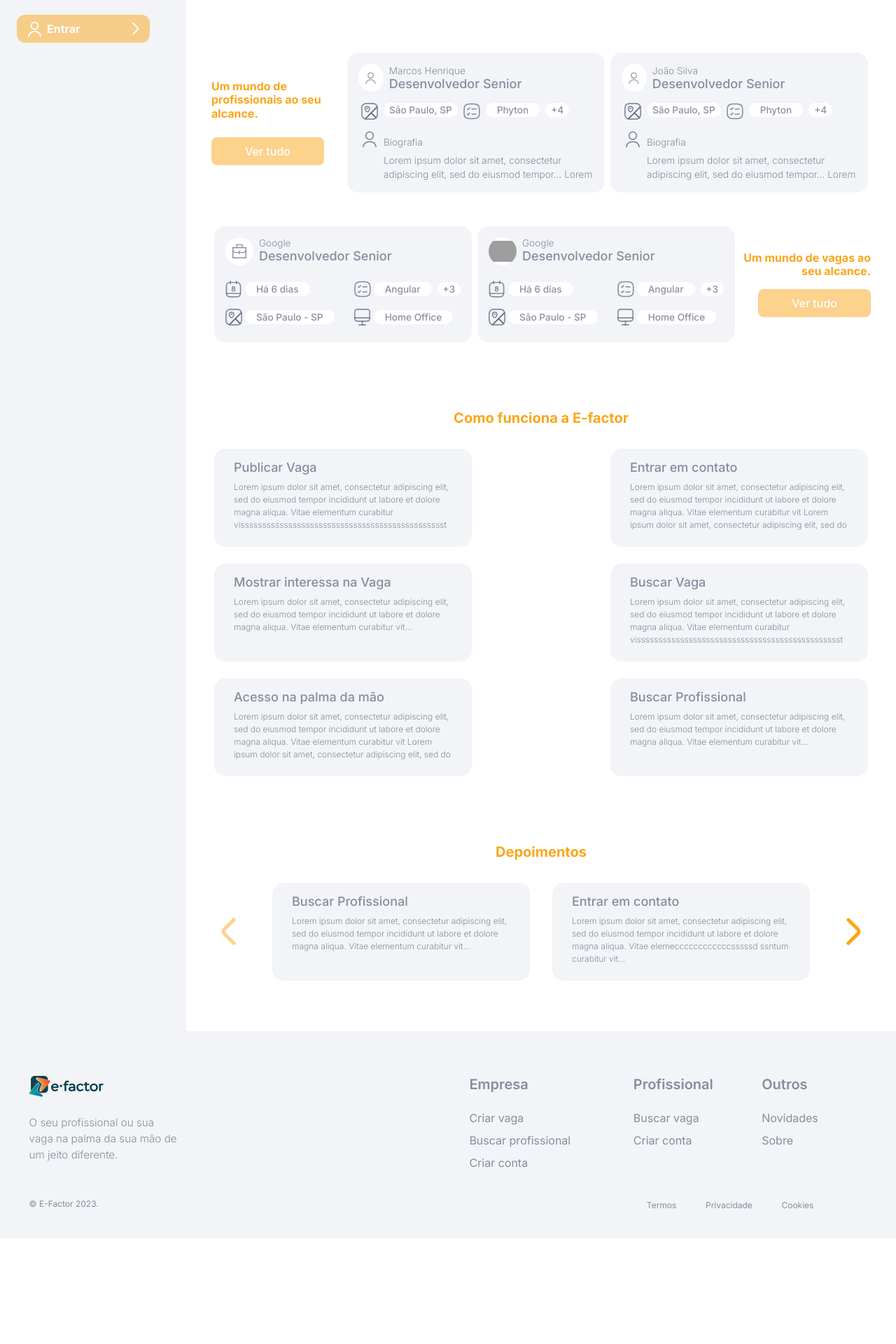
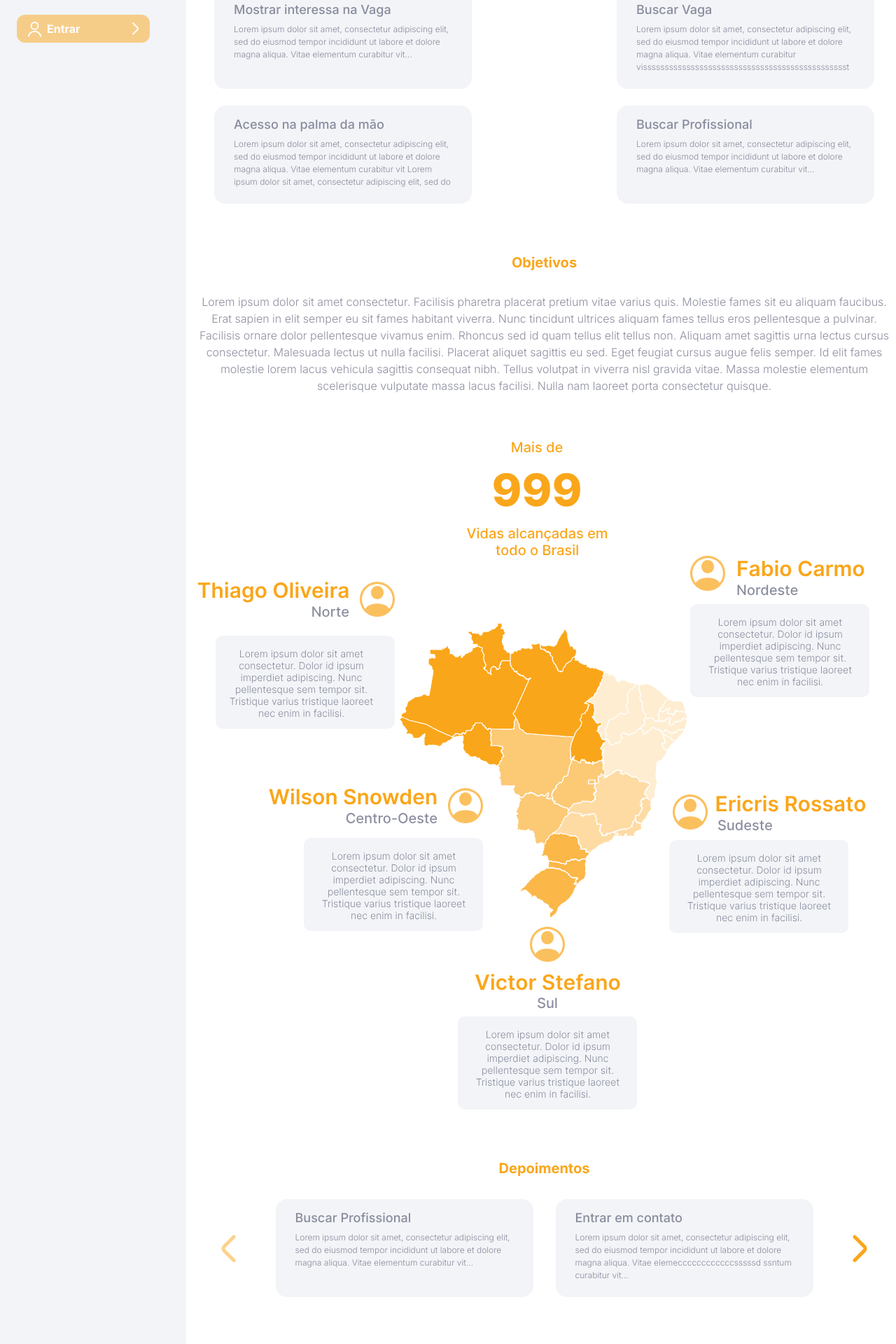
Before and after one commit to victor-companye-academy/E-Factor_FrontEnd, an Angular app in the folder educ-front-efactor/: page / in a window 1280 px wide. Shown: the part 435-2355 px from the top of the page at 70% size. Before the commit the page ends 2204 px from the top, so only its background shows below. Built offline with nearby package versions, Linux system fonts and the light colour scheme; grey boxes are pictures that could not be loaded.

Commit message:
feat: Page About

```diff
--- a/educ-front-efactor/src/app/app-routing.module.ts
+++ b/educ-front-efactor/src/app/app-routing.module.ts
@@ -1,10 +1,11 @@
 import { NgModule } from '@angular/core';
 import { RouterModule, Routes } from '@angular/router';
 import { HomeComponent } from './pages/home/home.component';
+import { AboutComponent } from './pages/about/about.component';
 
 const routes: Routes = [{
   path:'',
-  component: HomeComponent
+  component: AboutComponent
 },
 {
   path:'**',
--- a/educ-front-efactor/src/app/app.module.ts
+++ b/educ-front-efactor/src/app/app.module.ts
@@ -4,11 +4,12 @@ import { BrowserModule } from '@angular/platform-browser';
 import { NgModule } from '@angular/core';
 import { SharedModule } from './shared/shared.module';
 import { HomeComponent } from './pages/home/home.component';
+import { AboutComponent } from './pages/about/about.component';
 
 
 @NgModule({
   declarations: [
-    AppComponent, HomeComponent
+    AppComponent, HomeComponent, AboutComponent
   ],
   imports: [
     BrowserModule,
--- /dev/null
+++ b/educ-front-efactor/src/app/pages/about/about.component.html
@@ -0,0 +1,76 @@
+<main class="d-flex w-100 main">
+    <div class="sidebar">
+        <app-sidebar></app-sidebar>
+    </div>
+
+    <div class="w-100 container fadeIn">
+        <button type="button" class="fadeIn border-0 mt-5 tobble w-100 d-flex justify-content-end px-4 bg-transparent">
+            <img src="assets/icons/tobble.svg" alt="Icone seta" title="Mudar modo">
+        </button>
+
+        <h1 class="fw-bold fs-5 mt-1 w-100 p-4">
+            Sobre a E-Factor
+        </h1>
+
+        <section class=" d-flex w-100 p-4 justify-content-center mt-4">
+            <div class="div-aboult d-flex justify-content-center flex-column align-items-center overflow-hidden">
+                <h2 class="fw-bold fs-5">
+                    Como funciona a E-factor
+                </h2>
+
+                <div class="d-flex flex-wrap justify-content-between overflow-hidden mt-2">
+                    <span *ngFor="let card of about" class="mx-1">
+                        <card-details [card]="card" class="mt-4"></card-details>
+                    </span>
+                </div>
+            </div>
+        </section>
+
+        <section class="d-flex flex-column align-items-center mt-5 overflow-hidden">
+            <h2 class="fw-bold fs-5">
+                Objetivos
+            </h2>
+            <p class="text-center fw-light mt-4">
+                Lorem ipsum dolor sit amet consectetur. Facilisis pharetra placerat pretium vitae varius quis. Molestie
+                fames sit eu aliquam faucibus. Erat sapien in elit semper eu sit fames habitant viverra. Nunc tincidunt
+                ultrices aliquam fames tellus eros pellentesque a pulvinar. Facilisis ornare dolor pellentesque vivamus
+                enim. Rhoncus sed id quam tellus elit tellus non. Aliquam amet sagittis urna lectus cursus consectetur.
+                Malesuada lectus ut nulla facilisi. Placerat aliquet sagittis eu sed. Eget feugiat cursus augue felis
+                semper.
+                Id elit fames molestie lorem lacus vehicula sagittis consequat nibh. Tellus volutpat in viverra nisl
+                gravida vitae. Massa molestie elementum scelerisque vulputate massa lacus facilisi. Nulla nam laoreet
+                porta consectetur quisque.
+            </p>
+        </section>
+
+        <section class="d-flex flex-column align-items-center mt-4 overflow-hidden">
+            <img src="assets/imgs/brazilian-regions.svg" class="mt-4"
+                alt="Mapa do Brasil com destaque onde há maior números de pessoas impactadas." title="Mapa">
+        </section>
+
+        <section class="mt-5 mb-5  me-0 w-100 p-4 ">
+            <div class="container d-flex justify-content-center flex-column align-items-center">
+                <h2 class="fw-bold fs-5">
+                    Depoimentos
+                </h2>
+                <div class="testimonials d-flex mt-4 w-100 justify-content-between overflow-hidden">
+                    <button type="button" class="border-0 bg-transparent arrow" (click)="prevCard()">
+                        <img src="assets/icons/arrow-left.svg" alt="Icone seta esquerda">
+                    </button>
+
+                    <div class="d-flex w-100 justify-content-center">
+                        <card-details [card]="testimonials[currentIndex]" class="mx-3"></card-details>
+                        <card-details [card]="testimonials[(currentIndex + 1) % testimonials.length]"
+                            class="mx-3"></card-details>
+                    </div>
+
+                    <button type="button" class="border-0 bg-transparent arrow" (click)="nextCard()">
+                        <img src="assets/icons/arrow-right.svg" alt="Icone seta direita">
+                    </button>
+                </div>
+            </div>
+        </section>
+    </div>
+</main>
+
+<app-footer class="footer"></app-footer>
--- /dev/null
+++ b/educ-front-efactor/src/app/pages/about/about.component.scss
@@ -0,0 +1,37 @@
+:host{
+    color: var(--text);
+
+    .main{
+        min-height: 100vh;
+        h2,
+        h1,
+        h3,
+        span,
+        .text-color-primary {
+            color: var(--primary);
+        }
+    }
+
+    section{
+        .amount{
+            max-width: 12rem;
+        }
+                .arrow{
+            min-width: 1.5625rem;
+        }
+        .arrow:hover {
+            transform: scale(1.2);
+            transition: all 0.5s;
+        }
+    }
+
+    button {
+        background: var(--secondary);
+
+        color: var(--text-white);
+        &:hover {
+            background: var(--primary);
+        }
+    }
+
+}
--- /dev/null
+++ b/educ-front-efactor/src/app/pages/about/about.component.ts
@@ -0,0 +1,64 @@
+import { Component } from '@angular/core';
+import { CardDetails } from 'src/app/core/interfaces/card-details';
+
+@Component({
+  selector: 'app-about',
+  templateUrl: './about.component.html',
+  styleUrls: ['./about.component.scss']
+})
+export class AboutComponent {
+  protected about: Array<CardDetails> = [
+    {
+      // src: 'https://logosmarcas.net/wp-content/uploads/2020/09/Google-Logo.png',
+      title: "Publicar Vaga",
+      description: "Lorem ipsum dolor sit amet, consectetur adipiscing elit, sed do eiusmod tempor incididunt ut labore et dolore magna aliqua. Vitae elementum curabitur vissssssssssssssssssssssssssssssssssssssssssssssst Lorem ipsum dolor sit amet, consectetur adipiscing elit, sed do eiusmod tempor incididunt ut labore et dolore magna aliqua. Vitae elementum curabitur vissssssssssssssssssssssssssssssssssssssssssssssstLorem ipsum dolor sit amet, consectetur adipiscing elit, sed do eiusmod tempor incididunt ut labore et dolore magna aliqua. Vitae elementum curabitur vissssssssssssssssssssssssssssssssssssssssssssssst..."
+    },
+    {
+      title: "Entrar em contato",
+      description: "Lorem ipsum dolor sit amet, consectetur adipiscing elit, sed do eiusmod tempor incididunt ut labore et dolore magna aliqua. Vitae elementum curabitur vit Lorem ipsum dolor sit amet, consectetur adipiscing elit, sed do eiusmod tempor incididunt ut labore et dolore magna aliqua. Vitae elementum curabitur vissssssssssssssssssssssssssssssssssssssssssssssst Lorem ipsum dolor sit amet, consectetur adipiscing elit, sed do eiusmod tempor incididunt ut labore et dolore magna aliqua. Vitae elementum curabitur vissssssssssssssssssssssssssssssssssssssssssssssst..."
+    },
+    {
+      title: "Mostrar interessa na Vaga",
+      description: "Lorem ipsum dolor sit amet, consectetur adipiscing elit, sed do eiusmod tempor incididunt ut labore et dolore magna aliqua. Vitae elementum curabitur vit..."
+    }, {
+      title: "Buscar Vaga",
+      description: "Lorem ipsum dolor sit amet, consectetur adipiscing elit, sed do eiusmod tempor incididunt ut labore et dolore magna aliqua. Vitae elementum curabitur vissssssssssssssssssssssssssssssssssssssssssssssst Lorem ipsum dolor sit amet, consectetur adipiscing elit, sed do eiusmod tempor incididunt ut labore et dolore magna aliqua. Vitae elementum curabitur vissssssssssssssssssssssssssssssssssssssssssssssstLorem ipsum dolor sit amet, consectetur adipiscing elit, sed do eiusmod tempor incididunt ut labore et dolore magna aliqua. Vitae elementum curabitur vissssssssssssssssssssssssssssssssssssssssssssssst..."
+    },
+    {
+      title: "Acesso na palma da mão",
+      description: "Lorem ipsum dolor sit amet, consectetur adipiscing elit, sed do eiusmod tempor incididunt ut labore et dolore magna aliqua. Vitae elementum curabitur vit Lorem ipsum dolor sit amet, consectetur adipiscing elit, sed do eiusmod tempor incididunt ut labore et dolore magna aliqua. Vitae elementum curabitur vissssssssssssssssssssssssssssssssssssssssssssssst Lorem ipsum dolor sit amet, consectetur adipiscing elit, sed do eiusmod tempor incididunt ut labore et dolore magna aliqua. Vitae elementum curabitur vissssssssssssssssssssssssssssssssssssssssssssssst..."
+    },
+    {
+      title: "Buscar Profissional",
+      description: "Lorem ipsum dolor sit amet, consectetur adipiscing elit, sed do eiusmod tempor incididunt ut labore et dolore magna aliqua. Vitae elementum curabitur vit..."
+    }
+  ]
+
+  protected testimonials: Array<CardDetails> = [
+    {
+      title: "Buscar Profissional",
+      description: "Lorem ipsum dolor sit amet, consectetur adipiscing elit, sed do eiusmod tempor incididunt ut labore et dolore magna aliqua. Vitae elementum curabitur vit..."
+    },
+    {
+      title: "Entrar em contato",
+      description: "Lorem ipsum dolor sit amet, consectetur adipiscing elit, sed do eiusmod tempor incididunt ut labore et dolore magna aliqua. Vitae elemeccccccccccccsssssd ssntum curabitur vit..."
+    },
+    {
+      title: "Test Card3",
+      description: "Lorem ipsum dolor sit amet, consectetur adipiscing elit, sed do eiusmod tempor incididunt ut labore et dolore magna aliqua. Vitae elemeccccccccccccsssssd ssntum curabitur vit..."
+    },
+    {
+      title: "Test Card4",
+      description: "Lorem ipsum dolor sit amet, consectetur adipiscing elit, sed do eiusmod tempor incididunt ut labore et dolore magna aliqua. Vitae elemeccccccccccccsssssd ssntum curabitur vit..."
+    },
+  ]
+  public currentIndex: number = 0;
+
+  nextCard() {
+    this.currentIndex = (this.currentIndex + 1) % this.testimonials.length;
+  }
+
+  prevCard() {
+    this.currentIndex = (this.currentIndex - 1 + this.testimonials.length) % this.testimonials.length;
+  }
+}
--- a/educ-front-efactor/src/app/pages/home/home.component.scss
+++ b/educ-front-efactor/src/app/pages/home/home.component.scss
@@ -2,6 +2,8 @@
     color: var(--text);
 
     .main {
+        min-height: 100vh;
+
         h2,
         h1,
         h3 {
--- a/educ-front-efactor/src/app/pages/pages.module.ts
+++ b/educ-front-efactor/src/app/pages/pages.module.ts
@@ -6,12 +6,14 @@ import { SharedModule } from '../shared/shared.module';
 import { ChooseUserComponent } from './choose-user/choose-user.component';
 import { LoginComponent } from './login/login.component';
 import { HomeComponent } from './home/home.component';
+import { AboutComponent } from './about/about.component';
 
 @NgModule({
   declarations: [
     // HomeComponent,
     LoginComponent,
     ChooseUserComponent,
+    // AboutComponent,
   ],
   imports: [
     CommonModule,
--- a/educ-front-efactor/src/app/shared/shared.module.ts
+++ b/educ-front-efactor/src/app/shared/shared.module.ts
@@ -19,9 +19,7 @@ import { CardVacancyComponent } from './card-vacancy/card-vacancy.component';
     SidebarComponent,
     CardDetailsComponent,
     CardVacancyComponent,
-    CardProfessionalComponent,
-    CardVacancyComponent
-
+    CardProfessionalComponent
   ],
   imports: [
     CommonModule,
```
Also changed, not shown: educ-front-efactor/src/assets/imgs/brazilian-regions.svg (added), 1 other file (tests, documents, lock files or other folders).
